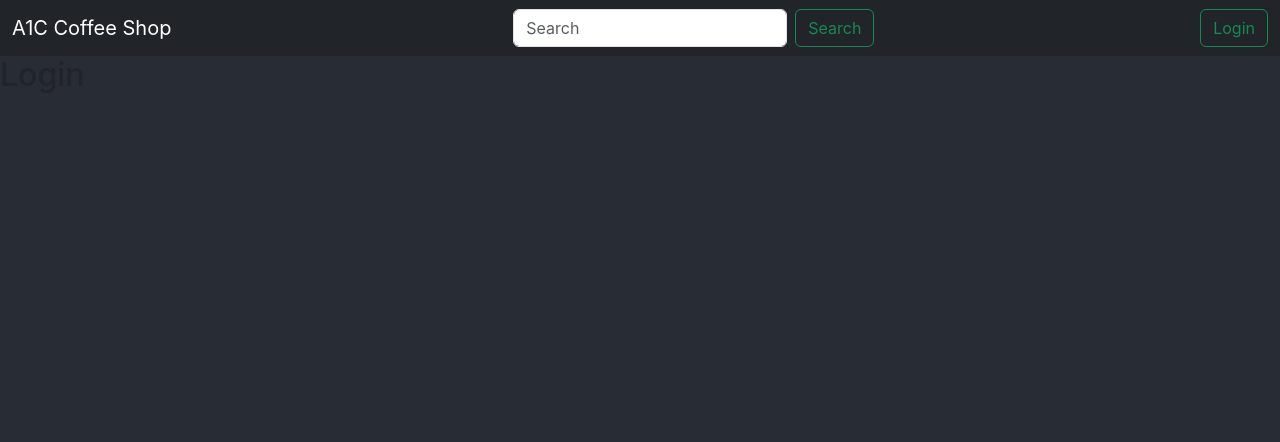
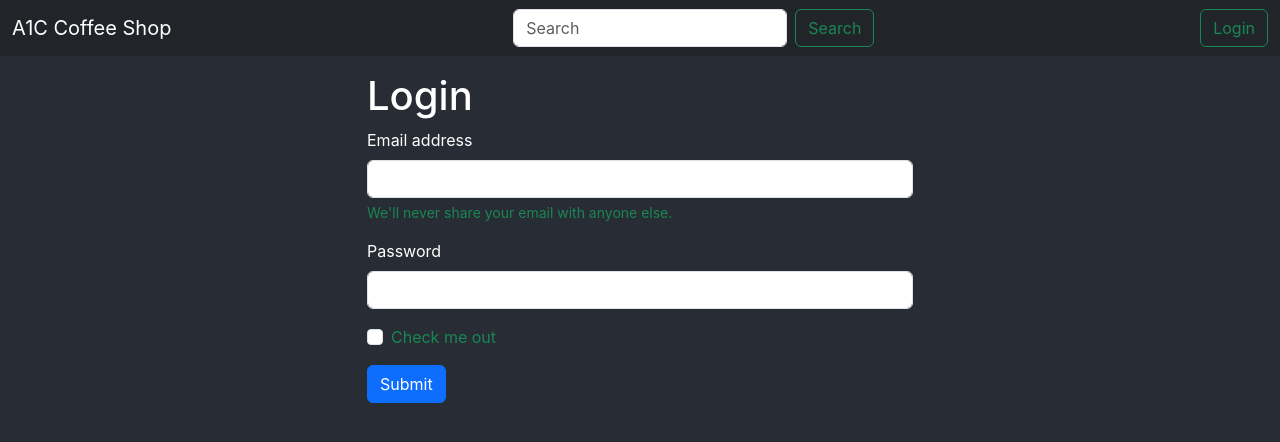
Before and after one commit to Iapachonp/coffee-go-a1c, a React (Create React App) app: page /login in a window 1280 px wide. Shown: the top 442 px of the page. Built offline with nearby package versions, Linux system fonts and the light colour scheme.

Commit message:
login and app-context updates ready to connect to backend

```diff
--- a/package.json
+++ b/package.json
@@ -11,7 +11,10 @@
     "react-dom": "^18.2.0",
     "react-router-dom": "^6.21.0",
     "react-scripts": "5.0.1",
-    "web-vitals": "^2.1.4"
+    "web-vitals": "^2.1.4",
+    "apexcharts" : "3.45.2",
+    "react-apexcharts" : "1.4.1",
+    "react-cookie": "7.1.0"
   },
   "scripts": {
     "start": "react-scripts start",
--- /dev/null
+++ b/src/components/alert.js
@@ -0,0 +1,11 @@
+
+const Alert = (props) => {
+
+  return(
+    <div className={"alert " + props.className} label={props.message} role="alert">
+      {props.message}
+    </div>
+
+  )
+}
+export default Alert;
--- a/src/components/choices.js
+++ b/src/components/choices.js
@@ -1,10 +1,11 @@
 import React from 'react';
 import '../App.css';
-import { useContext } from 'react';
+import { useContext, Fragment } from 'react';
 import { AppContext } from '../context/app-context';
 
 function Choices() {
   const value = useContext(AppContext);
+  const jwtToken = value.jwtToken
   function toggleMenu(page){
     const choice = window.location.pathname.substring(1);
     if (page === choice){
@@ -41,6 +42,14 @@ function Choices() {
       <label className="btn btn-outline-success btn-xl btn-xl" onClick={() => navigateContext("shop")} htmlFor="vbtn-radio3">Shop</label>
       <input type="radio" className="btn-check" name="vbtn-radio" id="vbtn-radio4" autoComplete="off" />
       <label className="btn btn-outline-success btn-xl btn-xl" onClick={() => navigateContext("help")} htmlFor="vbtn-radio4">Help</label>
+      { jwtToken === ""
+      ? <Fragment>
+        </Fragment>
+      : <Fragment>
+        <input type="radio" className="btn-check" name="vbtn-radio" id="vbtn-radio4" autoComplete="off" />
+        <label className="btn btn-outline-success btn-xl btn-xl" onClick={() => navigateContext("Admin")} htmlFor="vbtn-radio4">Admin</label>
+        </Fragment>
+      }
     </div>
   </div>
   );
--- a/src/components/coffees.js
+++ b/src/components/coffees.js
@@ -1,5 +1,7 @@
 import { coffees } from  "../data/data-coffees";
 import { get_badge } from '../data/data-choices';
+import { Link } from "react-router-dom";
+
 
 function CoffeeCard(props){
   let coffeecard= props.props;
@@ -19,7 +21,7 @@ function CoffeeCard(props){
         <li className="list-group-item text-light bg-transparent list-group-item-dark">Proceso: {coffeecard.process}</li>
         <li className="list-group-item text-light bg-transparent list-group-item-dark"> {coffeecard.weight}</li>
       </ul>
-        <a href="#" className="btn btn-success">Comprar ${coffeecard.price}</a>
+        <Link to={`/coffees/${coffeecard.id}`} className="btn btn-success">Comprar ${coffeecard.price}</Link>
     </div>
   </div>
   </div>
--- a/src/components/login.js
+++ b/src/components/login.js
@@ -1,10 +1,60 @@
+import { useContext, useState } from "react";
+import { AppContext } from '../context/app-context';
+import Alert from "./alert";
+
 const Login = () => {
 
+    const ctx = useContext(AppContext);
+    const[email, setEmail] = useState("");
+    const[password, setPassword] = useState("");
+    const handleSubmit = (event) => {
+      event.preventDefault();
+      if (email === "admin@gmail.com") {
+          ctx.setjwtToken("master")
+          window.location.href = ("/login");
+      } else {
+        ctx.setAlertMessageClassname("Invalid User please contact support", "alert-danger")
+    }
+  }
+    const handleLogout = () => {
+      ctx.unSetjwtToken();
+      window.location.href = ("/login");
+  }
+
     return(
-        <div>
-            <h2>Login</h2>
-            <hr />
+    <div className="container">
+    <Alert message={ctx.alertMessage} className={ctx.alertClassname} />
+    <div className="row">
+    <div className="col-md-6 offset-md-3">
+        {ctx.jwtToken === "" ?
+        <>
+        <h1 className="mt-3 text-white bs-light bs-light-text-emphasis">Login</h1>
+        <form onSubmit={handleSubmit}>
+          <div className="mb-3">
+            <label className="form-label text-white">Email address</label>
+            <input type="email" className="form-control" id="exampleInputEmail1" aria-describedby="emailHelp" onChange={(event)=> setEmail(event.target.value)} />
+            <div id="emailHelp" className="form-text text-success" >We'll never share your email with anyone else.</div>
+          </div>
+          <div className="mb-3">
+            <label className="form-label text-white">Password</label>
+            <input type="password" className="form-control" id="exampleInputPassword1" onChange={(event)=> setPassword(event.target.value)} />
+          </div>
+          <div className="mb-3 form-check">
+                <input type="checkbox" className="form-check-input" id="exampleCheck1" />
+            <label className="form-check-label text-success">Check me out</label>
+          </div>
+          <button type="submit" className="btn btn-primary">Submit</button>
+        </form>
+        </>
+        :
+          <>
+          <h1 className="mt-3 text-white bs-light bs-light-text-emphasis">  Welcome {ctx.jwtToken}</h1>
+          <label className="btn btn-danger" onClick={() => handleLogout()} > Log out </label>
+          </>
+          }
         </div>
+    </div>
+    </div>
     )
 }
 
--- a/src/components/navbar.js
+++ b/src/components/navbar.js
@@ -1,5 +1,9 @@
+import { useState, useContext } from 'react';
 import '../App.css';
+import { AppContext } from '../context/app-context';
 function Navbar() {
+  const contxt = useContext(AppContext)
+  const jwtToken = contxt.jwtToken
   return (
     <nav className="navbar bg-dark">
       <div className="container-fluid">
@@ -8,7 +12,10 @@ function Navbar() {
           <input className="form-control me-2" type="search" placeholder="Search" aria-label="Search"/>
           <button className="btn btn-outline-success" type="submit">Search</button>
         </form>
-        <a className="btn btn-outline-success" href='/login'>Login</a>
+        {jwtToken === ""
+        ? <a className="btn btn-outline-success" href='/login'>Login</a>
+        : <a className="btn btn-outline-danger" href='/login'>Logout</a>
+        }
       </div>
     </nav>
   );
--- a/src/context/app-context.js
+++ b/src/context/app-context.js
@@ -1,6 +1,43 @@
-import { createContext } from 'react';
+import { createContext, useState } from "react";
+import { CookiesProvider, useCookies } from 'react-cookie';
 
 export const AppContext = createContext({
-  choice: "Home",
-  setChoice: () => {}
 });
+
+export const AppContextProvider = (props) => {
+
+  const setjwtToken = (jwtToken) => {
+    setCookie('jwtToken', jwtToken, { path: '/'})
+    setState({...state, jwtToken: cookies.jwtToken})
+  }
+  const unSetjwtToken = () => {
+    removeCookie('jwtToken',{ path: '/'})
+    setState({...state, jwtToken: ""})
+  }
+  const setChoice = (choice) => {
+    setState({...state, choice: choice})
+  }
+  const setAlertMessageClassname = (alertMessage, alertClassname) => {
+    setState({...state, alertMessage: alertMessage, alertClassname: alertClassname})
+  }
+  const jwtTokenCookie = useCookies(['jwtToken'])
+  const [cookies, setCookie, removeCookie] =jwtTokenCookie
+
+  const initState = {
+    jwtToken: (cookies.jwtToken === undefined ? "" : cookies.jwtToken),
+    setjwtToken: setjwtToken,
+    unSetjwtToken: unSetjwtToken,
+    alertMessage: "",
+    alertClassname: "d-none",
+    setAlertMessageClassname:setAlertMessageClassname,
+    choice: "Home",
+    setChoice: setChoice
+
+  }
+  const [state, setState] = useState(initState)
+  return (
+  <AppContext.Provider value={state}>
+      {props.children}
+  </AppContext.Provider>
+  )
+}
--- a/src/data/data-coffees.js
+++ b/src/data/data-coffees.js
@@ -1,5 +1,6 @@
 export const coffees ={
   id0: {
+    id: 0,
     name: "Variedad colombia",
     badge: "Specialty",
     description:
@@ -12,6 +13,7 @@ export const coffees ={
     process: "Lavado"
   },
   id1: {
+    id: 1,
     name: "Variedad Tabi",
     badge: "Specialty",
     description:
@@ -23,7 +25,8 @@ export const coffees ={
     process: "Natural"
   },
   id2: {
-   name: "Variedad Geisha",
+    id: 2,
+    name: "Variedad Geisha",
     badge: "Specialty",
     description: "",
     weight: "500 gr",
@@ -32,6 +35,7 @@ export const coffees ={
     process: "Lavado"
   },
   id3: {
+    id: 3,
     name: "Variedad Pacamara",
     badge: "Specialty",
     description: "",
@@ -41,6 +45,7 @@ export const coffees ={
     process: "Lavado"
   },
   id4: {
+    id: 4,
     name: "Variedad Pacamara",
     badge: "Specialty",
     description: "",
@@ -50,6 +55,7 @@ export const coffees ={
     process: "Lavado"
   },
   id5: {
+    id: 5,
     name: "Variedad Bourbon Rojo",
     badge: "Specialty",
     description: "",
--- a/src/pages/main.js
+++ b/src/pages/main.js
@@ -2,17 +2,17 @@ import '../App.css';
 import { Fragment, useState } from 'react';
 import Choices from '../components/choices';
 import Content from '../components/content';
-import { AppContext } from '../context/app-context';
+import { AppContextProvider, AppContext } from '../context/app-context';
+import { useContext } from 'react';
 
 function App(props) {
-  const [choice, setChoice] = useState("Home")
-  const value = { choice, setChoice};
+  const ctx = useContext(AppContext)
   return (
     <Fragment>
-      <AppContext.Provider value={value}>
+      <AppContextProvider>
       <Choices />
       <Content />
-      </AppContext.Provider>
+      </AppContextProvider>
     </Fragment>
   );
 }
```
Also changed, not shown: src/components/coffee.js (added, +85 -0 lines), src/index.js (+8 -0 lines), 1 other file (tests, documents, lock files or other folders).
